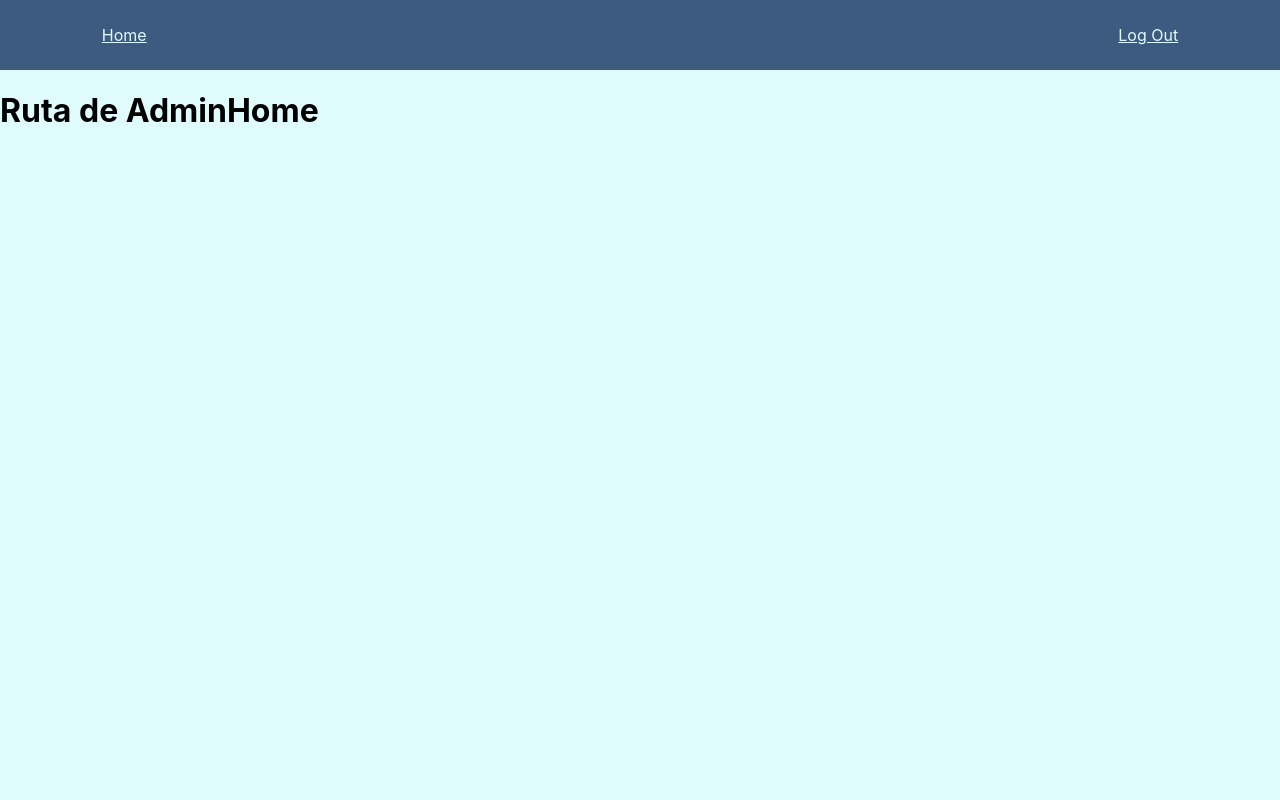
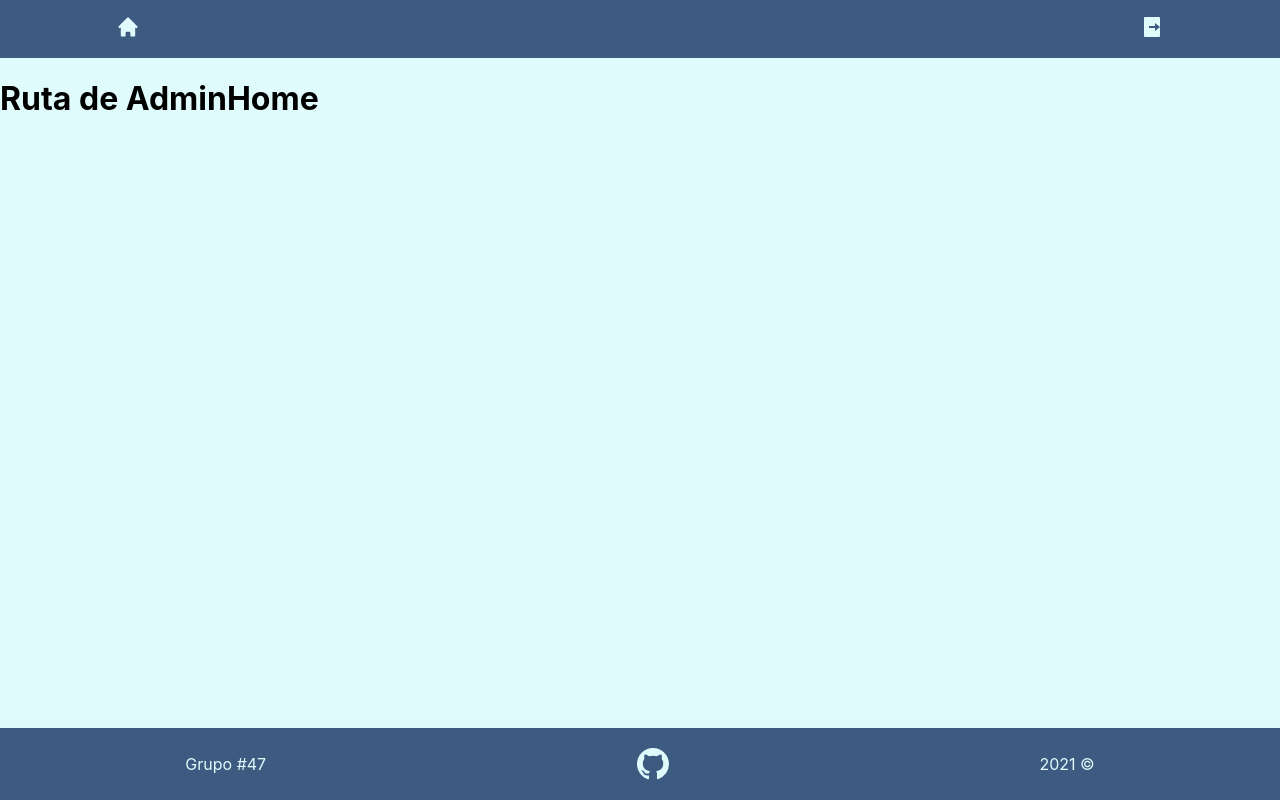
Before and after one commit to NestorNieto/pw, a React (Create React App) app: page /admin in a window 1280 px wide. Built offline with nearby package versions, Linux system fonts and the light colour scheme; sample sign-in values are in the browser's storage.

Commit message:
HOC para layout, creacion de navbar, creacion de footer, integracion react-icons

```diff
--- a/package.json
+++ b/package.json
@@ -9,6 +9,7 @@
     "history": "^5.1.0",
     "react": "^17.0.2",
     "react-dom": "^17.0.2",
+    "react-icons": "^4.3.1",
     "react-router-dom": "^6.0.2",
     "react-scripts": "4.0.3",
     "web-vitals": "^1.1.2"
--- a/src/App.js
+++ b/src/App.js
@@ -4,6 +4,7 @@ import AdminHome from './Routes/AdminHome/AdminHome';
 import Error from './Routes/Error/Error';
 import CreatePost from './Routes/CreatePost/CreatePost';
 import GetPost from './Routes/GetPost/GetPost';
+import Layout from './Components/Layout/Layout';
 import ProtectedRoute from './Routes/ProtectedRoute/ProtectedRoute';
 import { Routes, Route } from 'react-router-dom';
 
@@ -12,12 +13,12 @@ function App() {
     <Routes>
         <Route path="/" element= {<Login/>} />
         <Route element = {<ProtectedRoute role = 'admin'/>}>
-          <Route path="/create" element = {<CreatePost/>} />
-          <Route path="/admin" element = {<AdminHome/>} />
+          <Route path="/create" element = {<Layout> <CreatePost/> </Layout>} />
+          <Route path="/admin" element = {<Layout> <AdminHome/> </Layout>} />
         </Route>
         <Route element = {<ProtectedRoute role = 'user'/> }>
-          <Route path="/user" element = {<UserHome/>} />
-          <Route path="/post/:postId" element = {<GetPost/>} />
+          <Route path="/user" element = {<Layout> <UserHome/> </Layout> } />
+          <Route path="/post/:postId" element = {<Layout> <GetPost/> </Layout>} />
         </Route>
         <Route path="*" element = {<Error error = "La pagina no existe."/>} />
       </Routes>
--- a/src/Components/Footer/Footer.jsx
+++ b/src/Components/Footer/Footer.jsx
@@ -0,0 +1,13 @@
+import {BsGithub} from 'react-icons/bs';
+import styles from './Footer.module.css';
+const Footer = () => {
+    return(
+        <footer className={styles.footer}>
+            <p>Grupo #47</p>
+            <BsGithub size={32}/>
+            <p>2021 &copy;</p>
+        </footer>
+    );
+};
+
+export default Footer;
--- /dev/null
+++ b/src/Components/Footer/Footer.module.css
@@ -0,0 +1,18 @@
+.footer{
+    position:absolute;
+    bottom: 0;
+    width: 100%;
+    display: flex;
+    justify-content: space-around;
+    background-color: #3D5A80;
+    color: #E0FBFC;
+}
+
+.footer svg{
+    margin: auto 0;
+}
+
+.footer *{
+    padding: 10px 0px;
+    gap: 300px;
+}
--- /dev/null
+++ b/src/Components/Layout/Layout.jsx
@@ -0,0 +1,13 @@
+import Navbar from '../Navbar/Navbar';
+import Footer from '../Footer/Footer'
+const Layout = ({children : WrappedComponent}) => {
+    return (
+        <>
+        <Navbar/>
+        {WrappedComponent}
+        <Footer/>
+        </>
+    )
+};
+
+export default Layout;
--- a/src/Components/Navbar/Navbar.jsx
+++ b/src/Components/Navbar/Navbar.jsx
@@ -1,12 +1,16 @@
+import {HiHome} from 'react-icons/hi'
+import {RiLogoutBoxRFill} from 'react-icons/ri'
 import { Link } from "react-router-dom";
 import { logOut } from "../../Services/Helper";
+
 import styles from './Navbar.module.css';
 const Navbar = (props) => {
+    const size = 24;
     return (
         <nav className={styles.main_navbar}>
             <ul>
-                <Link to = "/">Home</Link>
-                <Link to = "/" onClick={logOut}>Log Out</Link>
+                <Link to = "/"> <HiHome size={size} /> </Link>
+                <Link to = "/" onClick={logOut}><RiLogoutBoxRFill size={size}/></Link>
             </ul>
         </nav>
     );
--- a/src/Components/Navbar/Navbar.module.css
+++ b/src/Components/Navbar/Navbar.module.css
@@ -2,7 +2,7 @@
     margin: 0;
     width: 100%;
     background-color: #3D5A80;
-    padding: 25px 0px;
+    padding: 15px 0px;
 }
 
 .main_navbar ul{
@@ -16,5 +16,6 @@
 }
 
 .main_navbar ul  *{
+    margin: auto 0;
     color : #E0FBFC;
 }
--- a/src/Routes/AdminHome/AdminHome.jsx
+++ b/src/Routes/AdminHome/AdminHome.jsx
@@ -1,12 +1,6 @@
-import Navbar from "../../Components/Navbar/Navbar";
-
-
 const AdminHome = () => {
     return(
-        <>
-        <Navbar/>
         <h1>Ruta de AdminHome</h1>
-        </>
     );
 };
 
--- a/src/Routes/Login/Login.jsx
+++ b/src/Routes/Login/Login.jsx
@@ -1,9 +1,8 @@
 import { useState } from "react";
-import { Navigate, useLocation, useNavigate} from "react-router-dom";
+import { Navigate, useNavigate} from "react-router-dom";
 import { login } from "../../Services/Authorization.service";
 
 const Login = () => {
-    const location = useLocation();
     const role = localStorage.getItem('role');
     const navigate = useNavigate();
     const [username, setUsername] = useState('');
```
Also changed, not shown: 1 other file (tests, documents, lock files or other folders).
